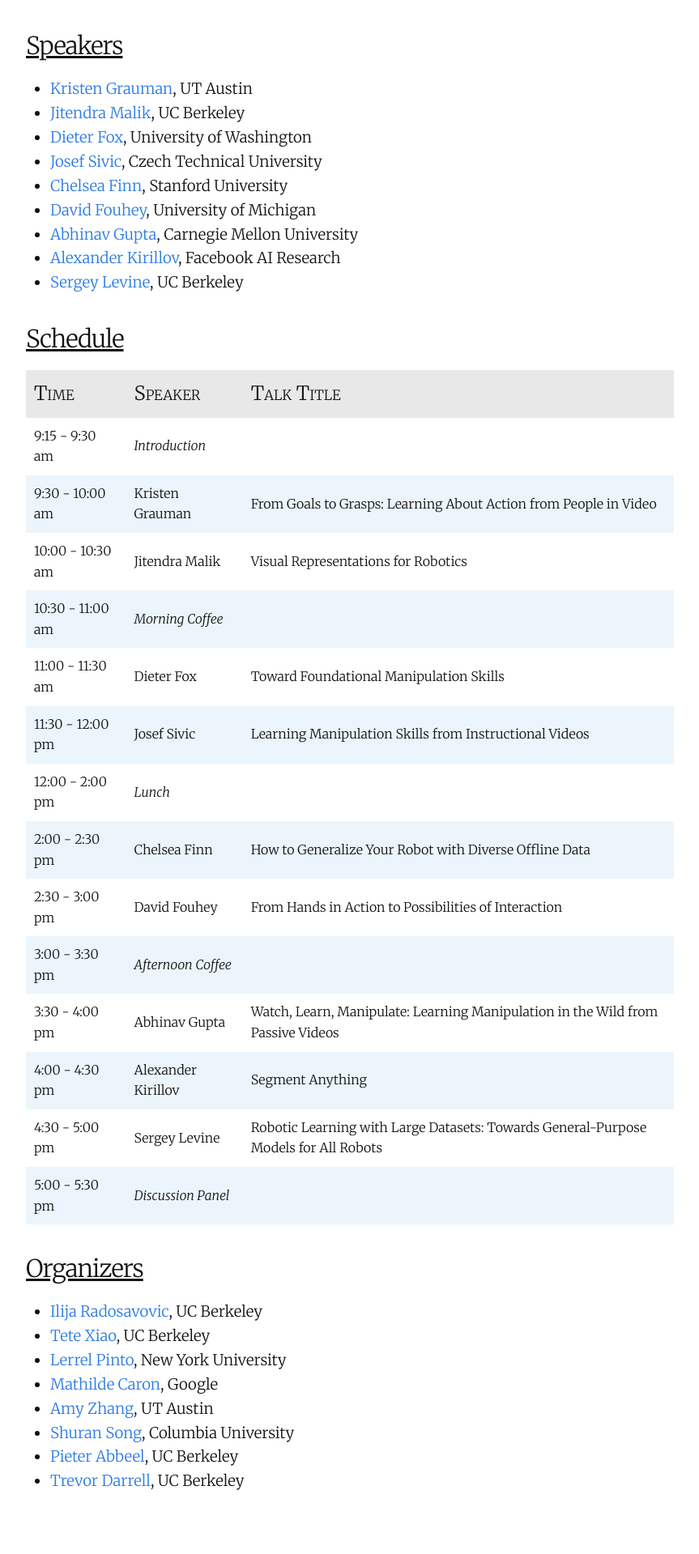
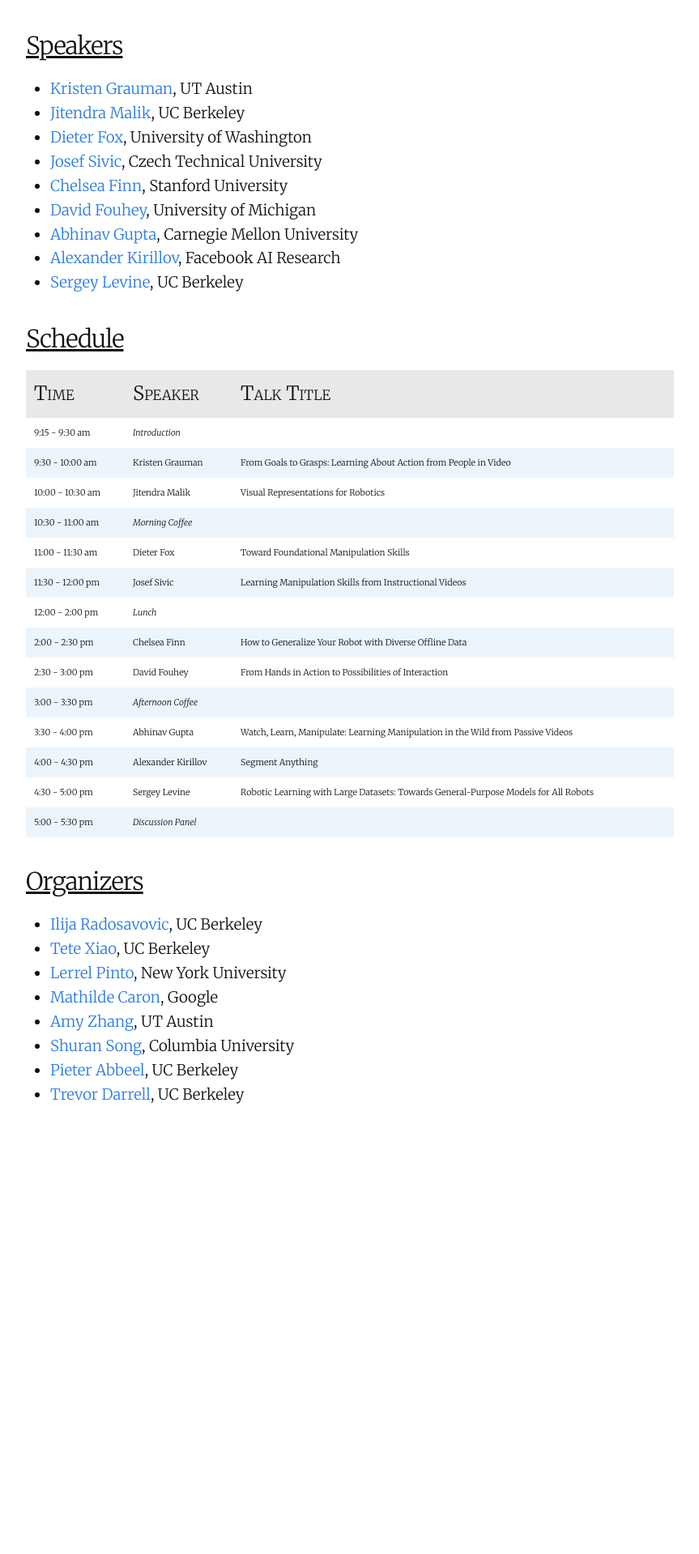
Before and after one commit to vispr-workshop/vispr-workshop.github.io, a Jekyll site: the page built from index.md, in a window 1280 px wide. Shown: the part 761-2680 px from the top of the page at 81% size, without its empty margins (208-1071 px from the left). Built offline with Jekyll 4.4.1, drawn with Linux system fonts in a browser that asks for light colours; our own code applies the rules of GitHub Pages for plain Markdown files; after the commit the page ends 2202 px from its top, so only the background shows below that.

Commit message:
Update _base.scss

```diff
--- a/_sass/_base.scss
+++ b/_sass/_base.scss
@@ -234,7 +234,7 @@ th {
 }
 
 tr {
-    font-size: 12pt;
+    font-size: 8pt;
 }
 
 tr:nth-child(even) {
```
